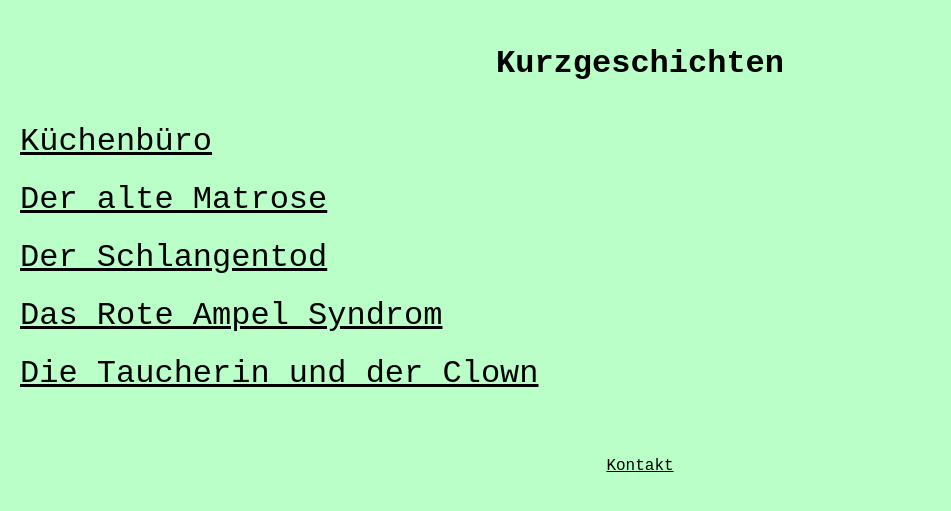
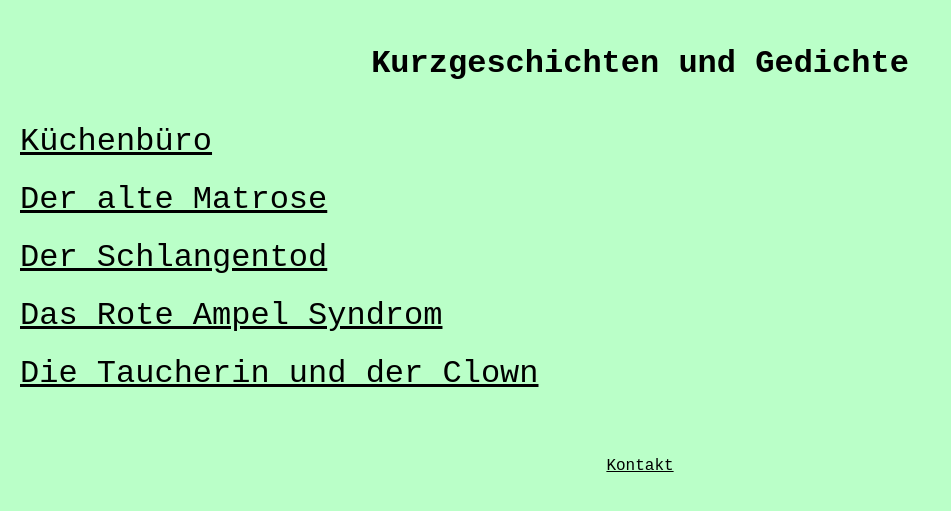
Before and after one commit to bananaboat-nat/lies-mich.com, a Jekyll site: the page built from index.html, in a window 1280 px wide. Shown: the top 511 px of the page, without its empty margins (0-951 px from the left). Built offline with Jekyll 4.4.1, drawn with Linux system fonts in a browser that asks for light colours.

Commit message:
Update _config.yml

```diff
--- a/_config.yml
+++ b/_config.yml
@@ -18,7 +18,7 @@
 # You can create any custom variable you would like, and they will be accessible
 # in the templates via {{ site.myvariable }}.
 
-title: Kurzgeschichten
+title: Kurzgeschichten und Gedichte
 email: "bananaboatnat@gmx.at"
 description: >- # this means to ignore newlines until "baseurl:"
   Lies mich :)
```
